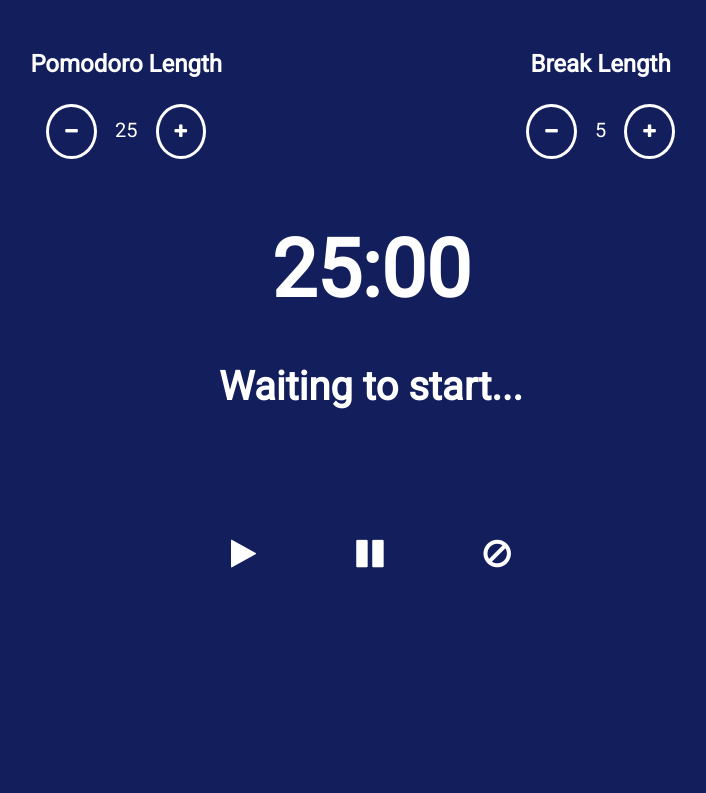
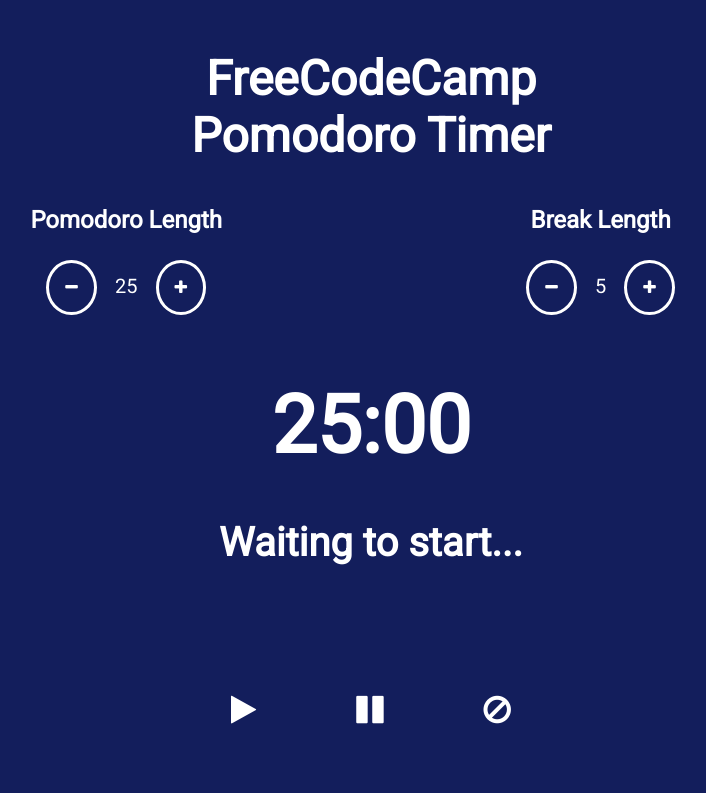
Before and after one commit to CarsonMcKinstry/pomodoro-clock, a plain HTML site: page index.html in a window 1280 px wide. Shown: the whole page, without its empty margins (269-975 px from the left). Drawn offline with nearby package versions, Linux system fonts and the light colour scheme.

Commit message:
Added a title

```diff
--- a/css/main.css
+++ b/css/main.css
@@ -16,6 +16,12 @@
   width: 80%;
   max-width: 960px;
   margin: 50px auto;
+}
+
+main h1 {
+  margin-bottom:42px;
+  font-size: 3em;
+  text-align: center;
 }
 
 .ui-controls .pomo-controls {
--- a/index.html
+++ b/index.html
@@ -15,6 +15,7 @@
   <body ng-app="pomodoroApp" ng-controller="mainController as pom">
 
     <main>
+      <h1>FreeCodeCamp <br/> Pomodoro Timer</h1>
       <div class="ui-controls">
         <div class="pomo-controls">
           <h2>Pomodoro Length </h2>
```
